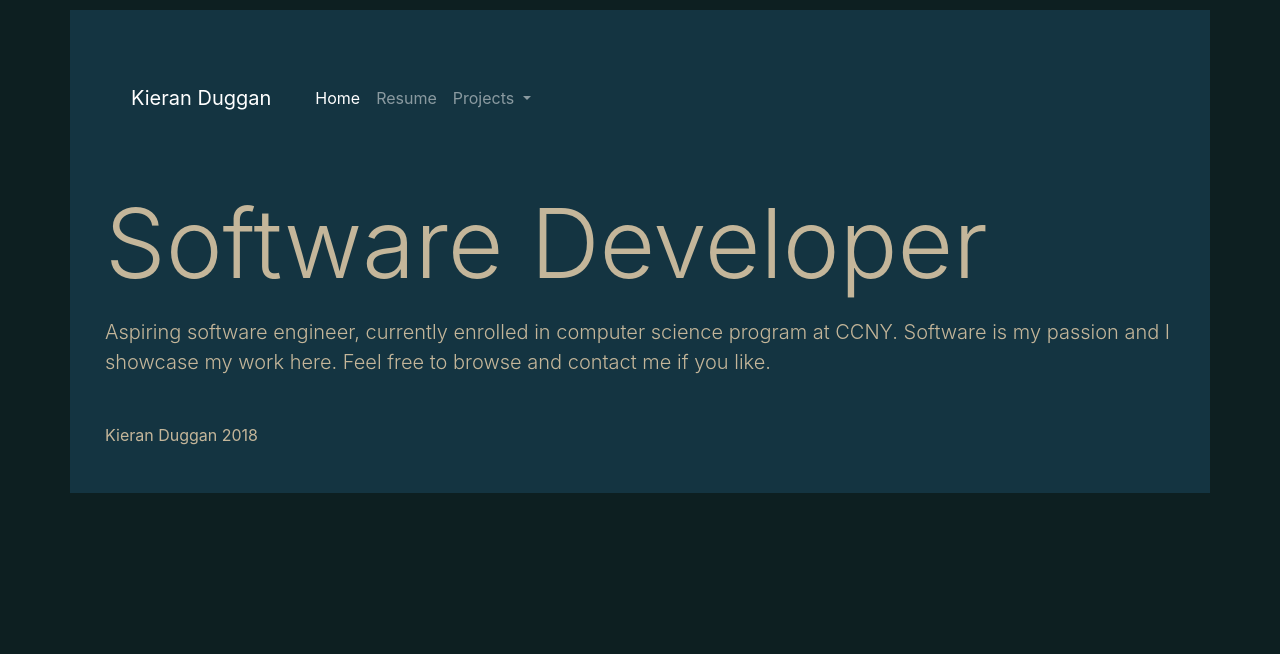
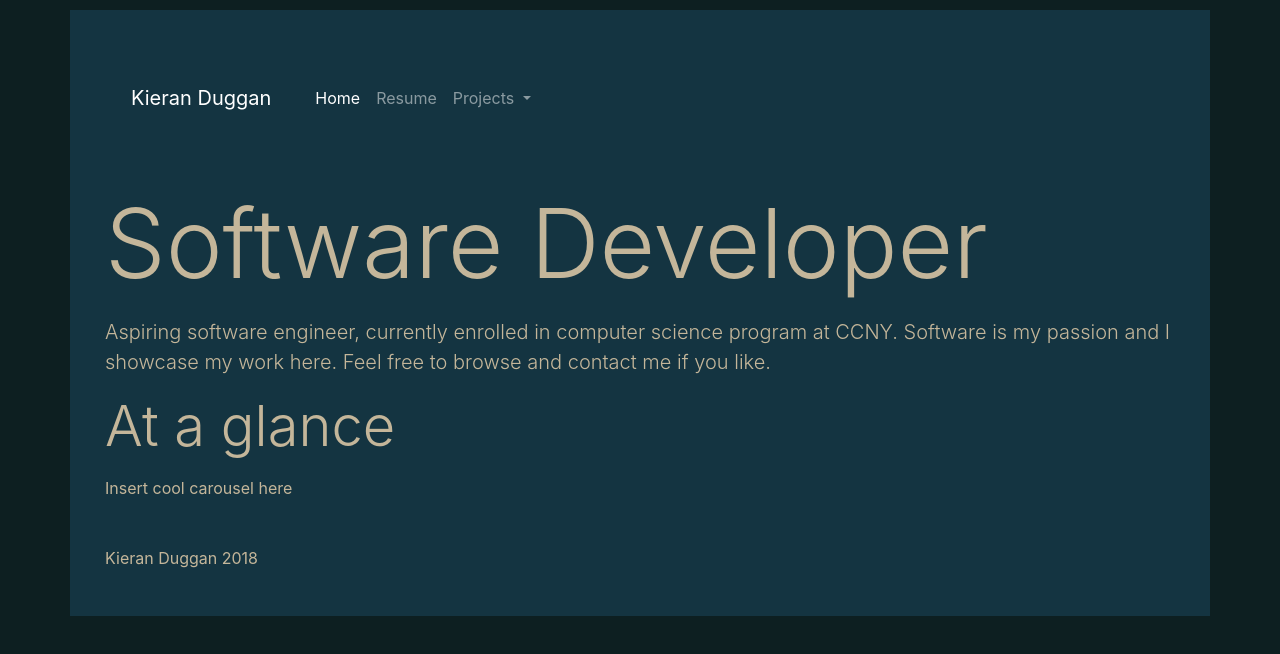
Before and after one commit to kduggan15/kduggan15.github.io, a plain HTML site: page index.html in a window 1280 px wide. Drawn offline with nearby package versions, Linux system fonts and the light colour scheme.

Commit message:
Carousel stub

```diff
--- a/index.html
+++ b/index.html
@@ -43,6 +43,9 @@
      <div class="main">
        <p class="display-1">Software Developer</p>
        <p class="lead">Aspiring software engineer, currently enrolled in computer science program at CCNY. Software is my passion and I showcase my work here. Feel free to browse and contact me if you like.</p>
+
+       <p class="display-4"> At a glance</p>
+       <p>Insert cool carousel here</p>
      </div>
 
      <div class="footer">
```
